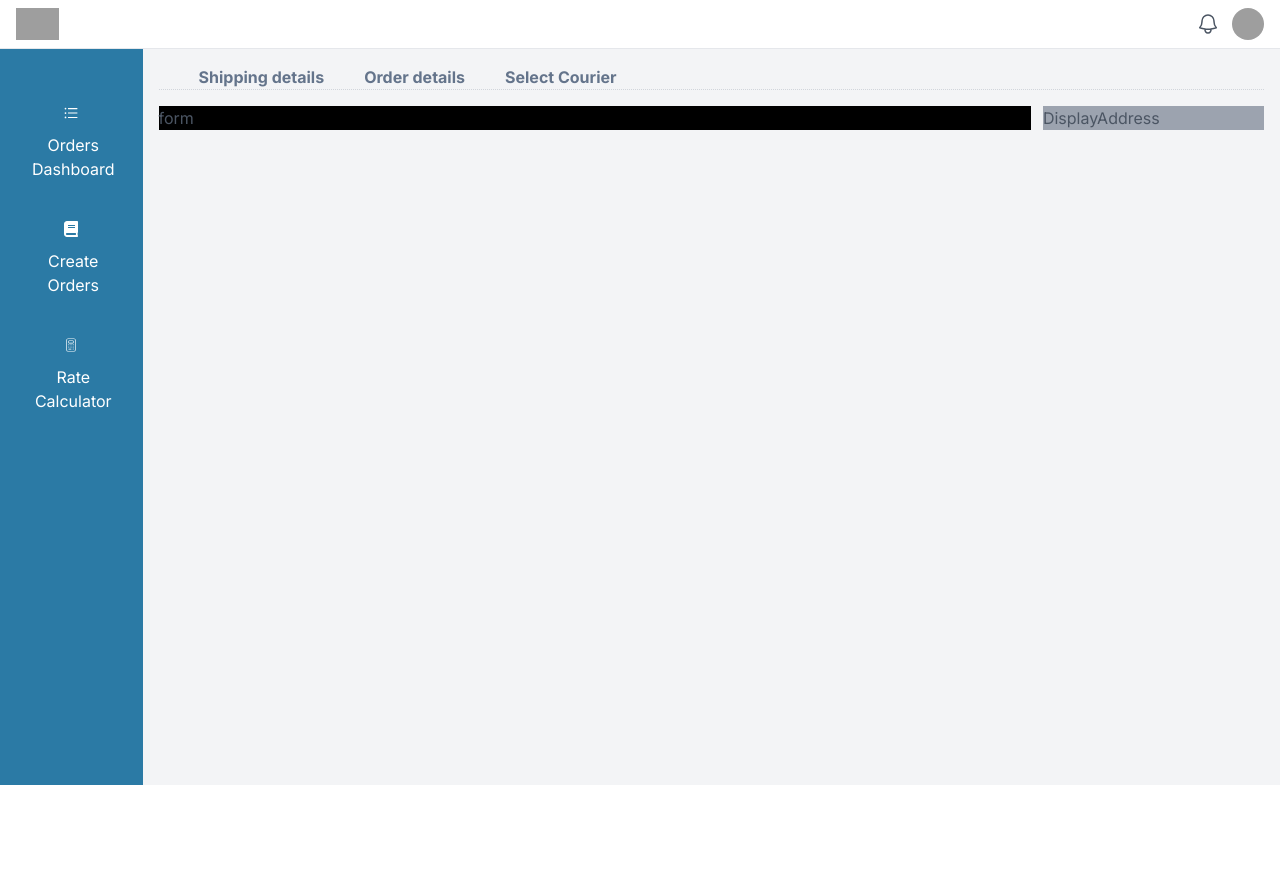
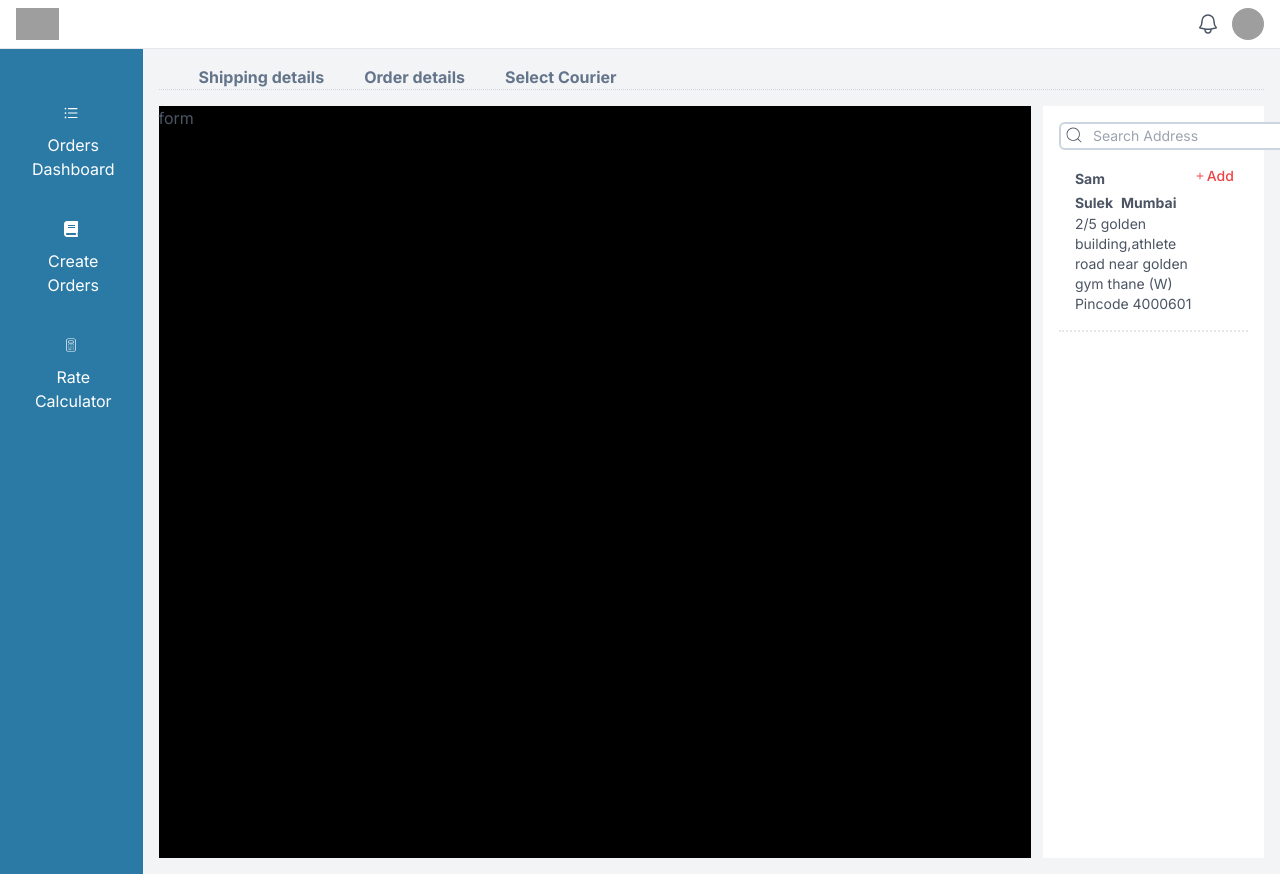
Before and after one commit to Jainam0401/page2, a Next.js app: page /CreateOrders in a window 1280 px wide. Before the commit the page ends 800 px from the top, so only its background shows below. Built offline with nearby package versions, Linux system fonts and the light colour scheme; grey boxes are pictures that could not be loaded.

Commit message:
DisplayAddress section created.

```diff
--- a/app/CreateOrders/page.tsx
+++ b/app/CreateOrders/page.tsx
@@ -10,7 +10,7 @@ export default function CreateOrder() {
         <div className="w-full max-w-[80%]  bg-black">
           <Form />
         </div>
-        <div className="w-full max-w-[20%] bg-gray-400" >
+        <div className="w-full max-w-[20%] h-[calc(100vh-48px)]  bg-white" >
           <DisplayNav />
         </div>
       </div>
--- /dev/null
+++ b/app/components/AddressComp.tsx
@@ -0,0 +1,24 @@
+import React from 'react'
+import { CiSearch } from "react-icons/ci";
+import { IoIosAdd } from "react-icons/io";
+
+
+function AddressComp({name,city,address} : any) {
+  return (
+    <div className='grid grid-cols-4 p-4  border-b-2 border-dotted'>
+          <div className='col-span-3'>
+            <span className='text-sm font-bold mr-2'>{name}</span>
+            <span className='text-sm font-bold'>{city}</span>
+            <p className='text-sm'>{address}</p>
+          </div>
+          <div className='col-span-1 '>
+            <button className='flex items-center text-red-500 text-sm font-medium '>
+              <IoIosAdd className='text-red-500' />
+                <p className='text-sm'>Add</p>
+            </button>
+          </div>
+        </div>
+  )
+}
+
+export default AddressComp
--- a/app/components/DisplayAddress.tsx
+++ b/app/components/DisplayAddress.tsx
@@ -1,8 +1,43 @@
 import React from 'react'
+import { CiSearch } from "react-icons/ci";
+import { IoIosAdd } from "react-icons/io";
+import AddressComp from './AddressComp';
+
 
 function DisplayAddress() {
+  let data = [
+    {
+      name: 'Sam Sulek',
+      city: 'Mumbai',
+      address: '2/5 golden building,athlete road near golden gym thane (W) Pincode 4000601'
+    }
+  ]
   return (
-    <div>DisplayAddress</div>
+    <div className='p-4'>
+      <div className='relative'>
+        <CiSearch className='absolute text-xl top-[3px] left-[5px]'/>
+        <input className='pl-8 p-[2px] rounded-md text-sm border-2 border-slate-300' type='text' placeholder='Search Address' />
+      </div>
+        {/* <div className='grid grid-cols-4 p-4  border-b-2 border-dotted'>
+          <div className='col-span-3'>
+            <span className='text-sm font-bold mr-2'>{data[0].name}</span>
+            <span className='text-sm font-bold'>{data[0].city}</span>
+            <p className='text-sm'>{data[0].address}</p>
+          </div>
+          <div className='col-span-1 '>
+            <button className='flex items-center text-red-500 text-sm font-medium '>
+              <IoIosAdd className='text-red-500' />
+                <p className='text-sm'>Add</p>
+            </button>
+          </div>
+        </div> */}
+        {data.map((items,index) => (
+          <AddressComp
+          key={index}
+          {...items}
+          />
+        ))}
+    </div>
   )
 }
 
```
